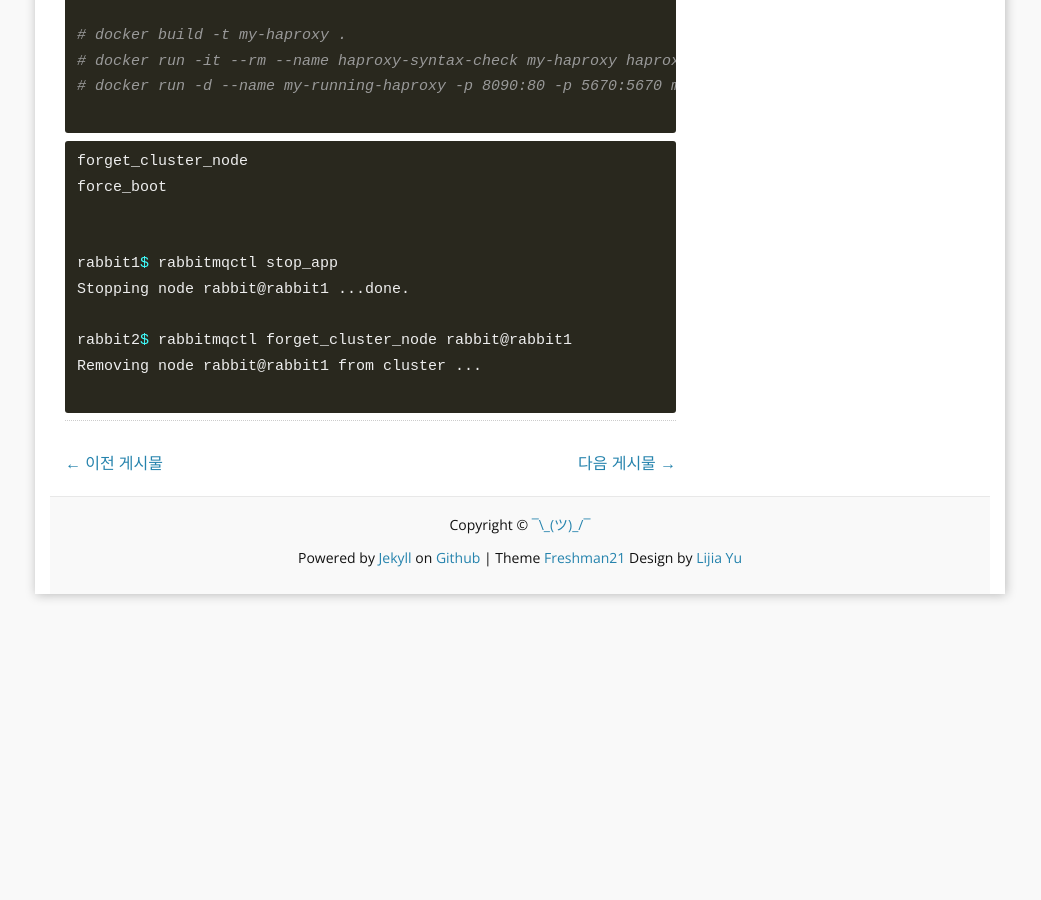
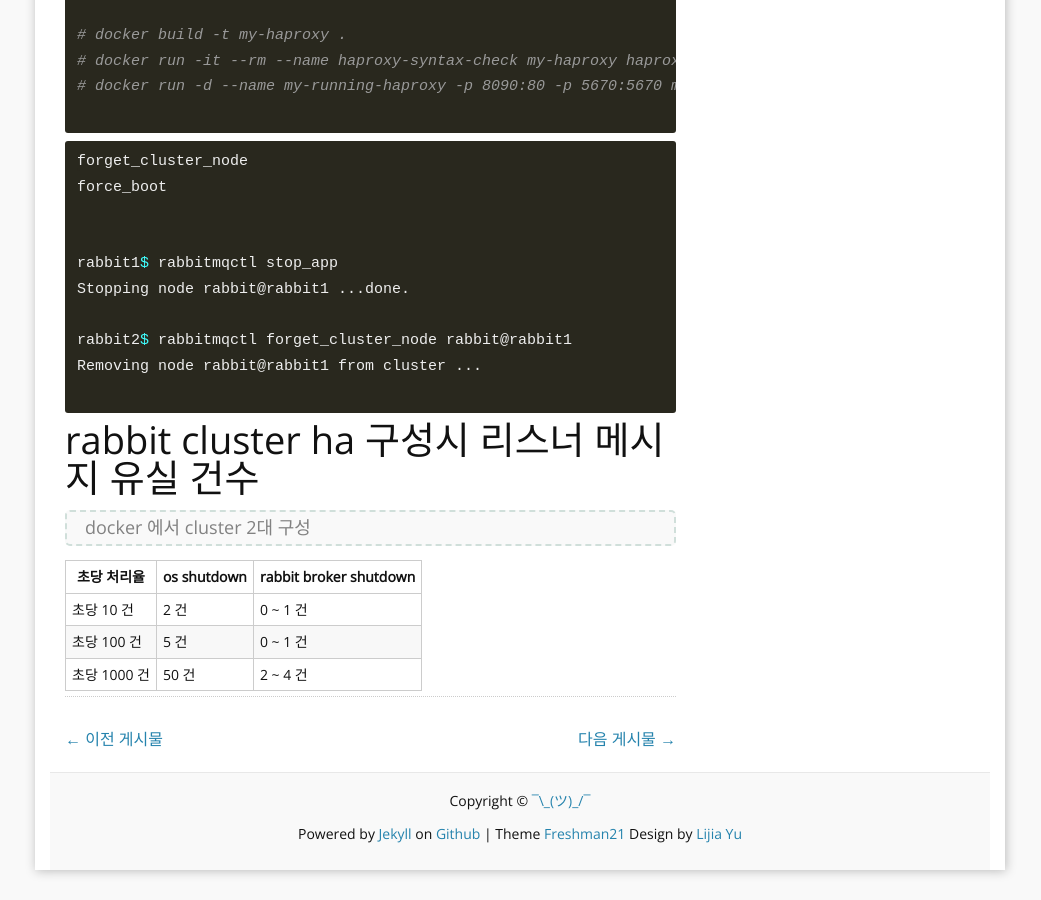
Before and after one commit to aimtechs/aimtechs.github.io, a Jekyll site: the page built from _posts/2017-02-06-rabbitmq-1.md, in a window 1280 px wide and 900 px high, scrolled down 3133 px. Shown: the whole window, without its empty margins (120-1161 px from the left). Built offline with Jekyll 4.4.1, drawn with Linux system fonts in a browser that asks for light colours; comment, search, counter and statistics services are not loaded; before the commit the page ends 3757 px from its top, so only the background shows below that.

Commit message:
UPDATE : 2017-02-06-rabbitmq-1.md : 초당 처리율 대비 메시지 유실 건수 추가

````diff
--- a/_posts/2017-02-06-rabbitmq-1.md
+++ b/_posts/2017-02-06-rabbitmq-1.md
@@ -158,3 +158,13 @@ rabbit2$ rabbitmqctl forget_cluster_node rabbit@rabbit1
 Removing node rabbit@rabbit1 from cluster ...
 
 ```
+
+# rabbit cluster ha 구성시 리스너 메시지 유실 건수
+
+> docker 에서 cluster 2대 구성
+
+| 초당 처리율 | os shutdown | rabbit broker shutdown |
+|-
+| 초당 10 건 | 2 건 | 0 ~ 1 건 |
+| 초당 100 건 | 5 건 | 0 ~ 1 건 |
+| 초당 1000 건 | 50 건 |  2 ~ 4 건 |
````
